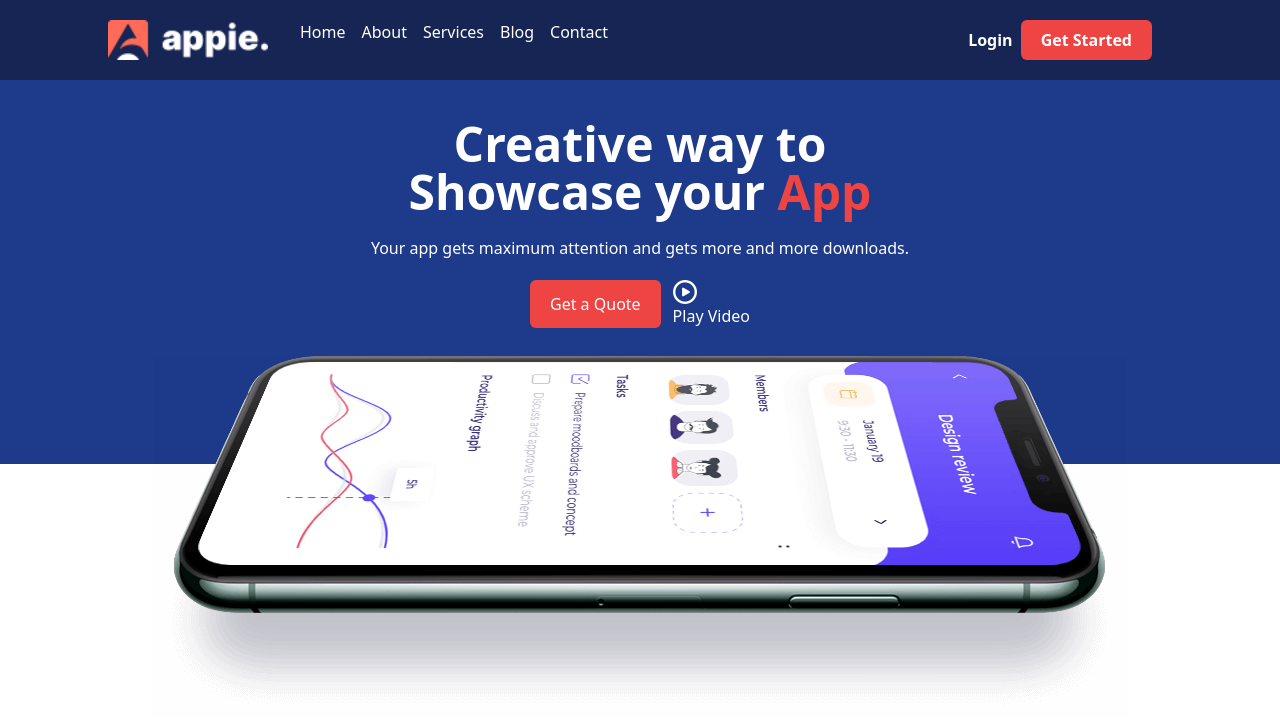
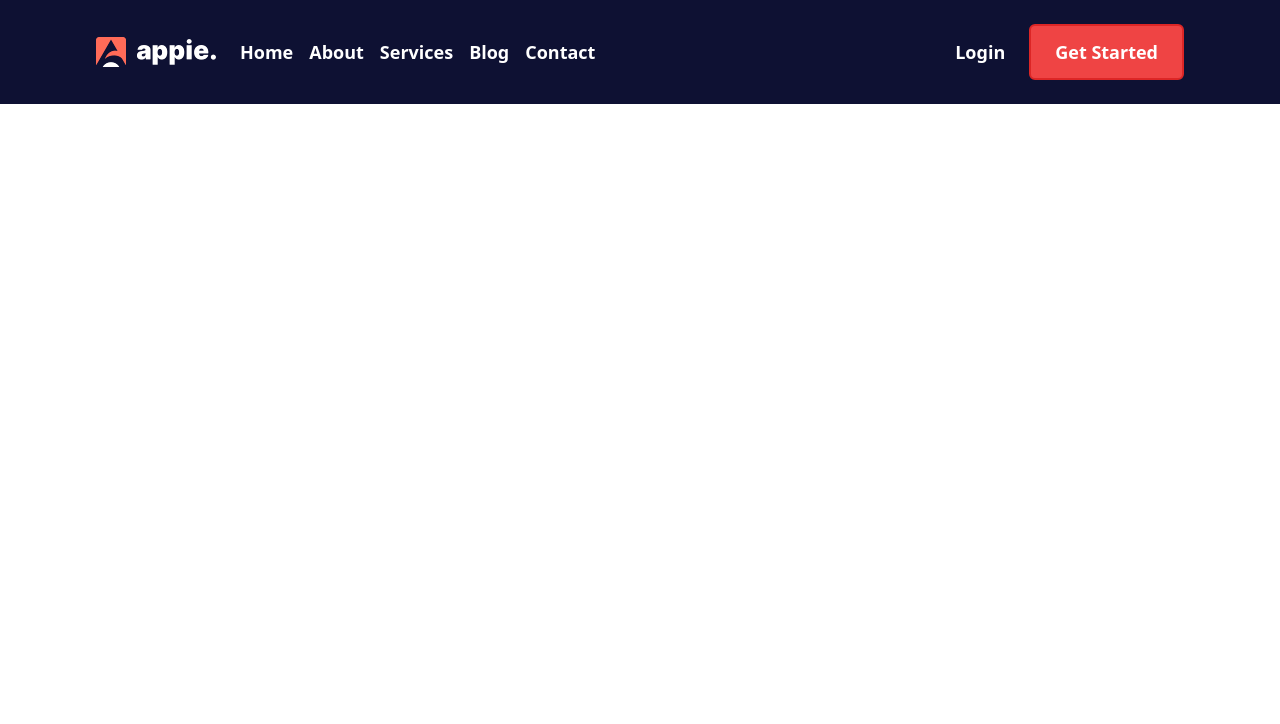
Before and after one commit to devenamulshikder/projects-with-tailwind, a plain HTML site: page index.html in a window 1280 px wide. Drawn offline with nearby package versions, Linux system fonts and the light colour scheme.

Commit message:
nav bar added again

```diff
--- a/index.html
+++ b/index.html
@@ -7,48 +7,30 @@
     <script src="https://cdn.tailwindcss.com"></script>
   </head>
   <body>
-    <header>
-      <nav class="bg-blue-950 w-full py-5 px-32">
-        <div class="flex lg:flex justify-between text-center">
-          <div class="flex justify-center text-center space-x-8">
-            <img
-              class="w-full"
-              src="./tailwindConceptual_01/assets/logo-3.png"
-              alt=""
-            />
-            <div class="flex text-center justify-center text-white space-x-4">
-              <a href="#">Home</a>
-              <a href="#">About</a>
-              <a href="#">Services</a>
-              <a href="#">Blog</a>
-              <a href="#">Contact</a>
+    <nav class="bg-[#0e1133] py-6">
+      <div class="container mx-auto px-8 lg:px-24">
+        <div class="flex text-white justify-between">
+          <div class="flex justify-center items-center space-x-6">
+            <div>
+              <img src="./tailwindConceptual_01/assets/logo-3.png" alt="" />
+            </div>
+            <div class=" space-x-4 text-lg font-semibold hidden lg:flex">
+              <a class="hover:text-orange-600 duration-300" href="#">Home</a>
+              <a class="hover:text-orange-600 duration-300" href="#">About</a>
+              <a class="hover:text-orange-600 duration-300" href="#">Services</a>
+              <a class="hover:text-orange-600 duration-300" href="#">Blog</a>
+              <a class="hover:text-orange-600 duration-300" href="#">Contact</a>
             </div>
           </div>
-          <div class="flex text-center space-x-2 text-white font-semibold">
-            <button>Login</button>
-            <button class="py-2 px-5 rounded-md bg-red-500">Get Started</button>
+          <div class="space-x-6 hidden lg:flex">
+            <button class="text-lg font-semibold">Login</button>
+            <button class="bg-red-500 px-6 py-3 rounded-md text-lg font-semibold hover:bg-transparent border-2 border-red-600 duration-700">Get Started</button>
+          </div>
+          <div class="lg:hidden ">
+            <img class="w-8 h-8" src="./tailwindConceptual_01/assets/more.png" alt="">
           </div>
         </div>
-      </nav>
-      <section class="mx-auto justify-center text-center bg-blue-900 h-96">
-        <div class="container text-white pt-10 space-y-5">
-          <h1 class="font-bold text-5xl">
-            Creative way to <br />Showcase your
-            <span class="text-red-500">App</span>
-          </h1>
-          <p>Your app gets maximum attention and gets more and more downloads.</p>
-         <div class="flex mx-auto justify-center text-center space-x-3">
-            <button class="py-2 px-5 rounded-md bg-red-500">Get a Quote</button>
-            <div class="">
-              <img class="" src="./tailwindConceptual_01/assets/play-button.png" alt="">
-              <button class="">Play Video</button>
-            </div>
-         </div>
-        </div>
-        <div class="max-w-fit mx-auto mt-7">
-            <img class="w-full" src="./tailwindConceptual_01/assets/hero-thumb-4.png" alt="">
-        </div>
-      </section>
-    </header>
+      </div>
+    </nav>
   </body>
 </html>
```
